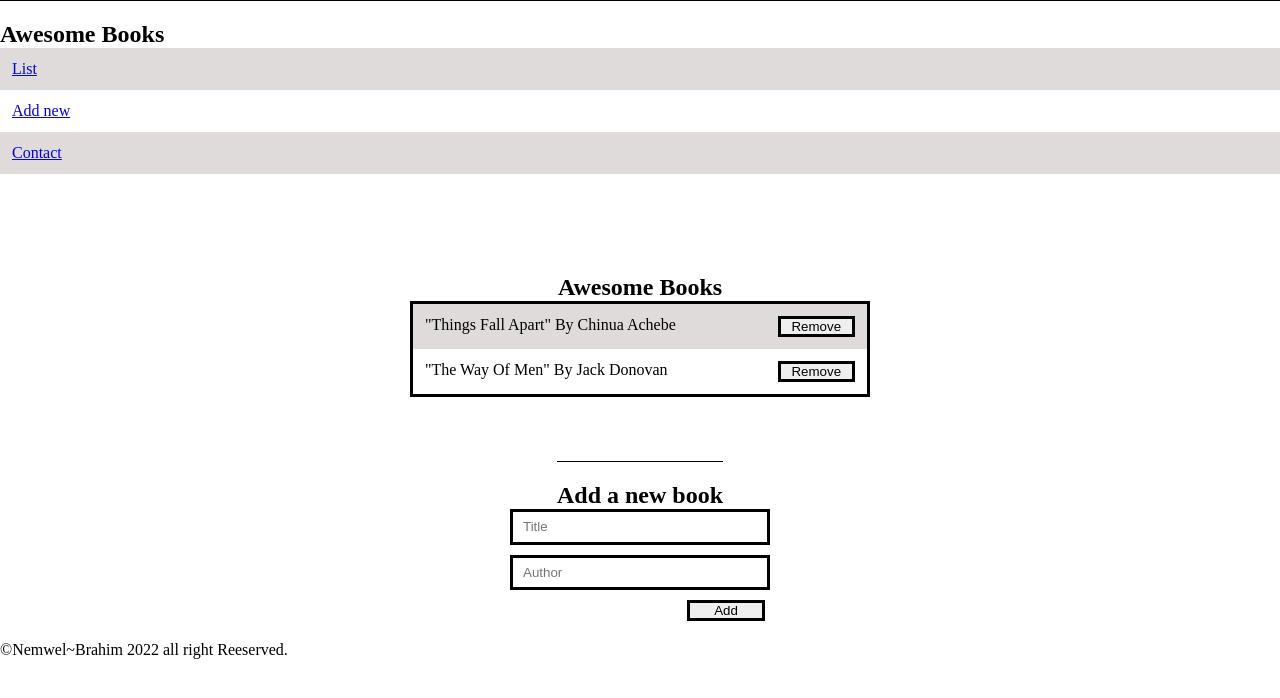
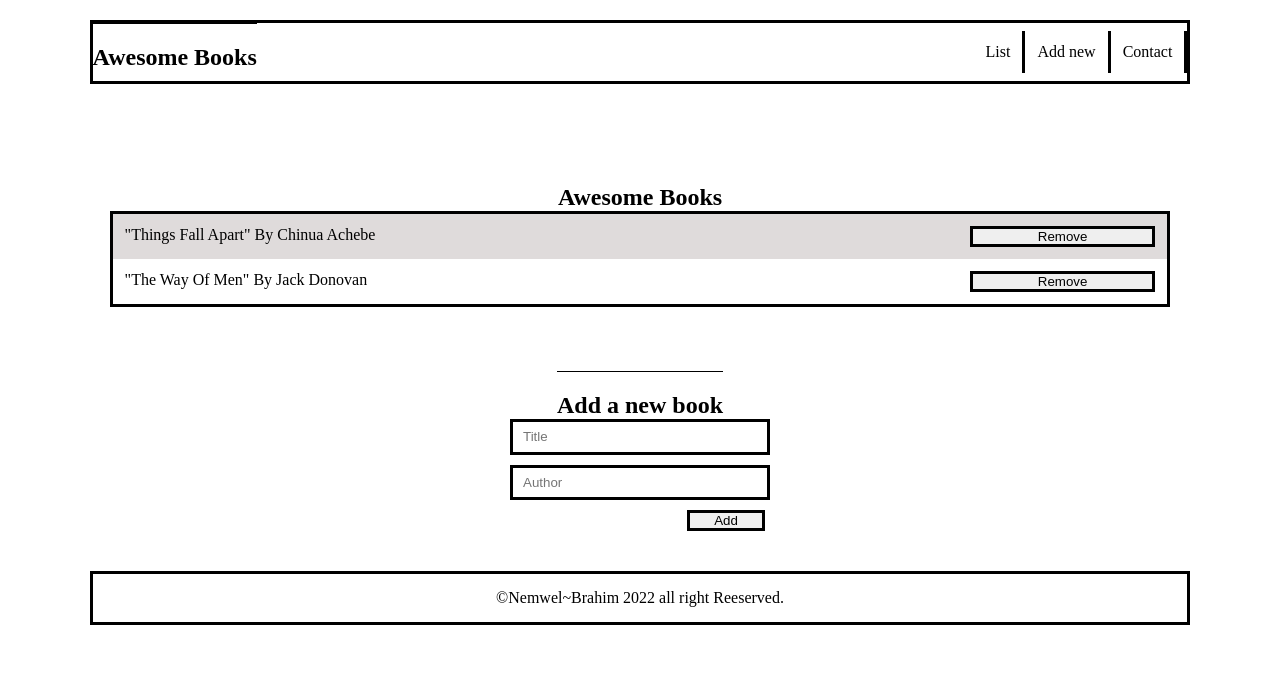
Before and after one commit to Nemwel-Boniface/AwesomeBooks, a website: page index.html in a window 1280 px wide. Drawn offline with Linux system fonts and the light colour scheme.

Commit message:
Update navigation and footer styling

```diff
--- a/style.css
+++ b/style.css
@@ -2,6 +2,37 @@
   margin: 0;
   padding: 0;
   box-sizing: border-box;
+}
+
+body {
+  margin: 20px 7%;
+}
+.nav {
+  display: flex;
+  justify-content: space-between;
+  border: 3px solid #000;
+  align-items: center;
+  position: relative;
+}
+.nav h2 {
+ padding-bottom: 10px;
+}
+.nav ul {
+  display: flex;
+}
+.nav ul li {
+  list-style-type: none;
+  border-right: 3px solid #000;
+}
+.nav ul li a {
+  text-decoration: none;
+  color: #000;
+}
+.nav ul li a:hover {
+  color: blue;
+}
+.nav ul li a:active {
+  color: #000;
 }
 
 .section1,
@@ -16,7 +47,7 @@
 
 .section1 {
   margin-top: 10vh;
-  width: 500px;
+  /* width: 500px; */
   height: auto;
 }
 
@@ -70,7 +101,7 @@ input,
   text-transform: capitalize;
 }
 
-li:nth-child(odd) {
+.books-wrapper li:nth-child(odd) {
   background-color: rgb(223, 219, 219);
   color: #000;
 }
@@ -79,3 +110,10 @@ h2 {
   border-top: 1.6px solid black;
   padding-top: 20px;
 }
+
+.footer {
+  border: 3px solid #000;
+  text-align: center;
+  padding: 15px;
+  margin: 20px 0;
+}
```
